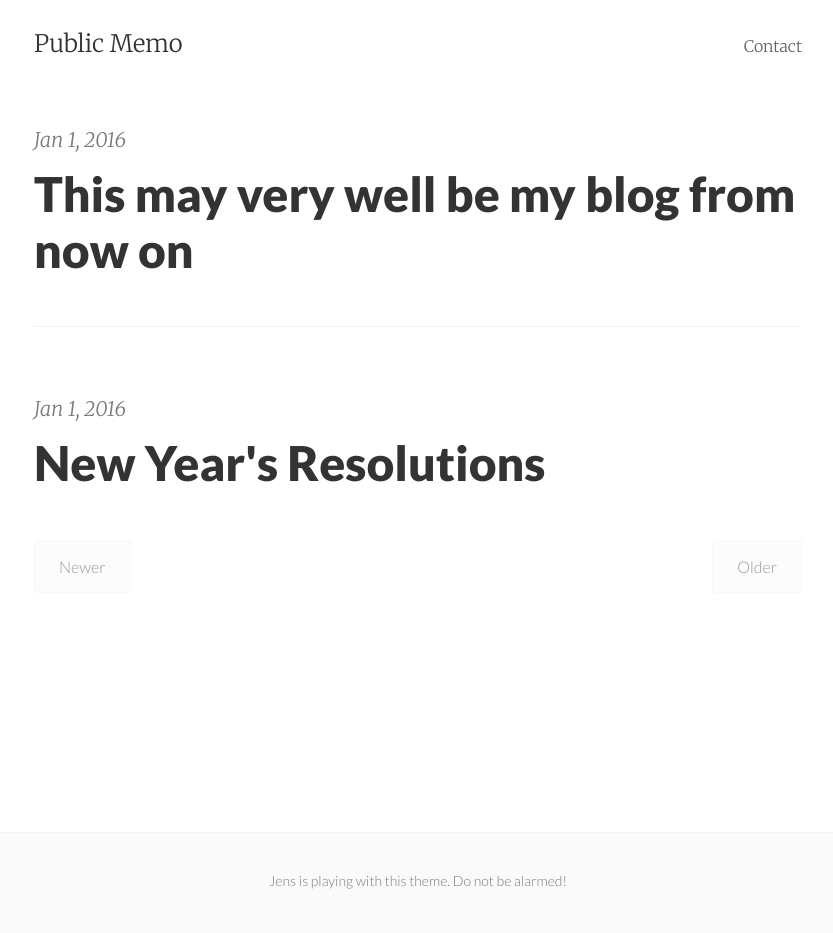
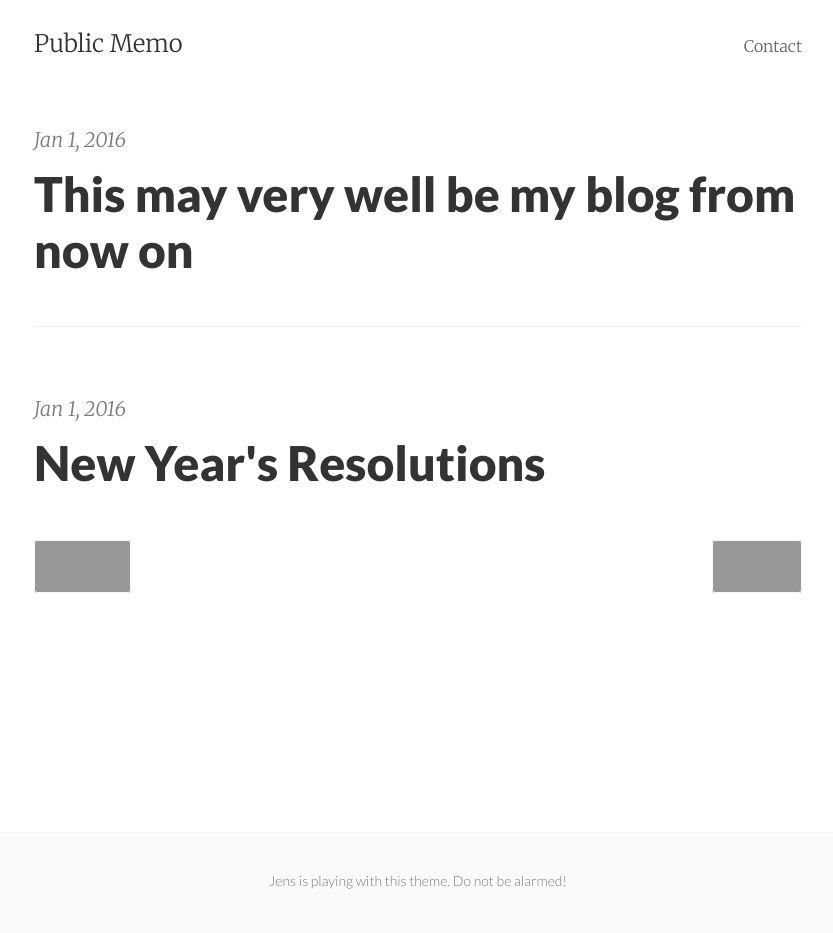
Before and after one commit to ohyran/ohyran.github.io, a Jekyll site: the page built from index.html, in a window 1280 px wide. Shown: the whole page, without its empty margins (222-1055 px from the left). Built offline with Jekyll 4.4.1, drawn with Linux system fonts in a browser that asks for light colours; the list of posts is cut into pages by our own code.

Commit message:
Update pixyll.css

```diff
--- a/css/pixyll.css
+++ b/css/pixyll.css
@@ -122,7 +122,7 @@ body {
   -webkit-transition: all 0.2s ease-in-out;
   -moz-transition: all 0.2s ease-in-out;
   transition: all 0.2s ease-in-out;
-  background: #fafafa;
+  background: #333;
   border-radius: 0.1875em;
   border: 1px solid #f3f3f3;
   color: #333333;
```
